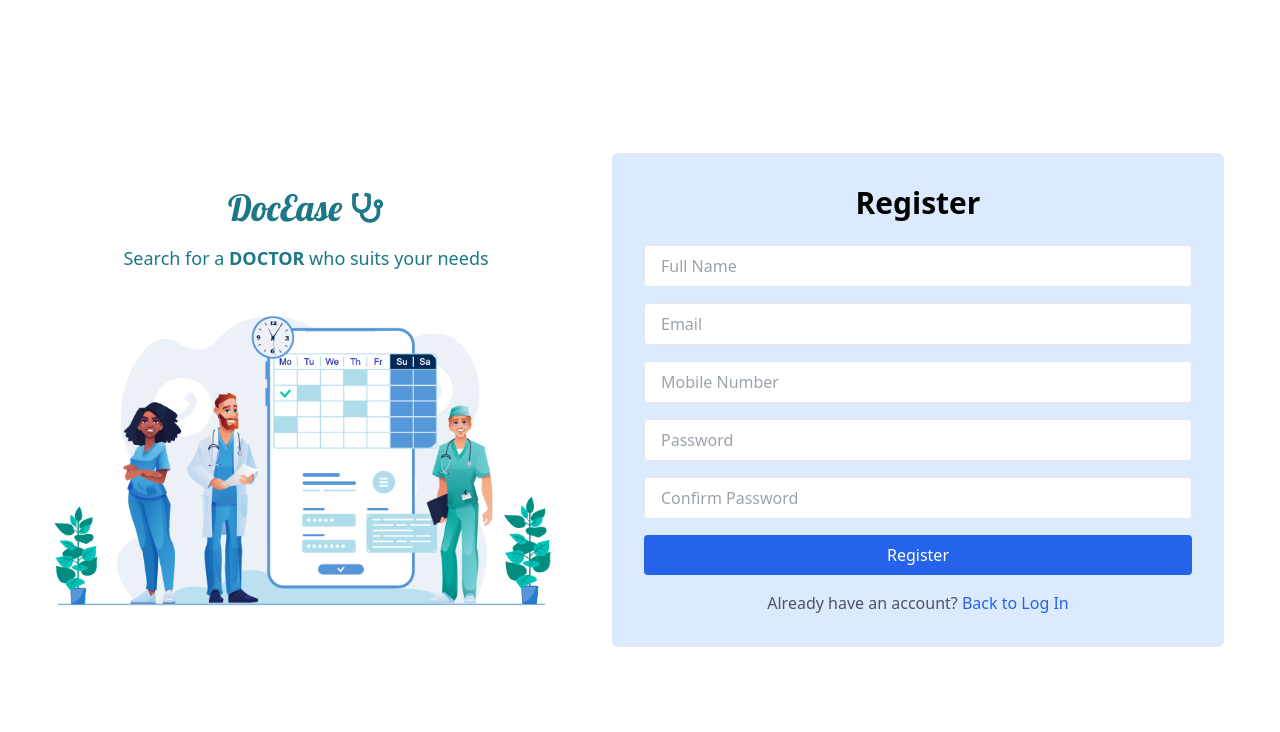
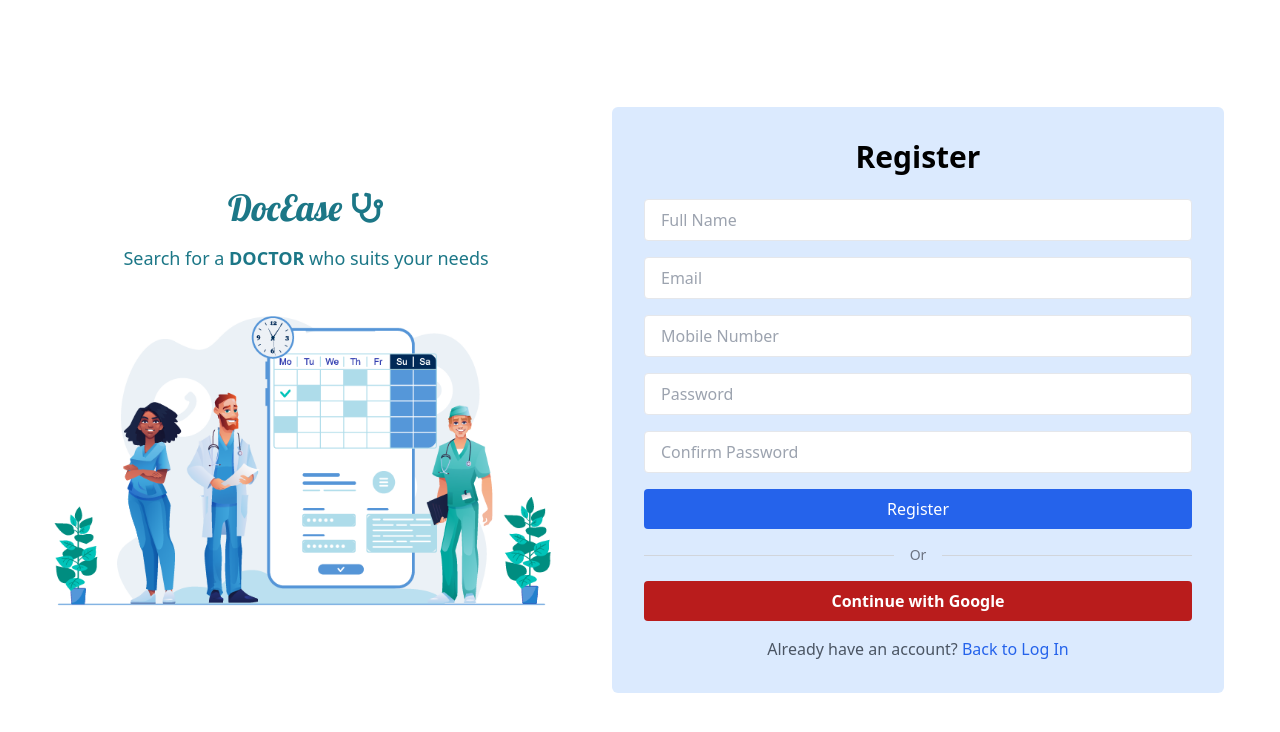
Before and after one commit to lekshmibp08/doc-ease-doctor-appointment-system, a React (Vite) app in the folder frontend/: page /user/signup in a window 1280 px wide. Shown: the top 732 px of the page. Built offline with nearby package versions, Linux system fonts and the light colour scheme.

Commit message:
implimented google OAuth in user signup page

```diff
--- a/frontend/src/pages/userPages/UserSignup.tsx
+++ b/frontend/src/pages/userPages/UserSignup.tsx
@@ -5,6 +5,7 @@ import { Formik, Form, Field, ErrorMessage } from 'formik';
 import * as Yup from 'yup';
 import { useSelector } from 'react-redux';
 import { RootState } from '../../Redux/store';
+import OAuth from '../../components/OAuth';
 
 // Validation schema for the first step (Registration)
 const step1ValidationSchema = Yup.object().shape({
@@ -183,6 +184,14 @@ const UserSignup = () => {
                 >
                   Register
                 </button>
+
+                <div className="flex items-center justify-center mb-4">
+                  <hr className="flex-grow border-gray-300" />
+                  <span className="text-sm text-gray-500 px-4">Or</span>
+                  <hr className="flex-grow border-gray-300" />
+                </div>
+                <OAuth/>
+
               </Form>
             )}
           </Formik>
```
